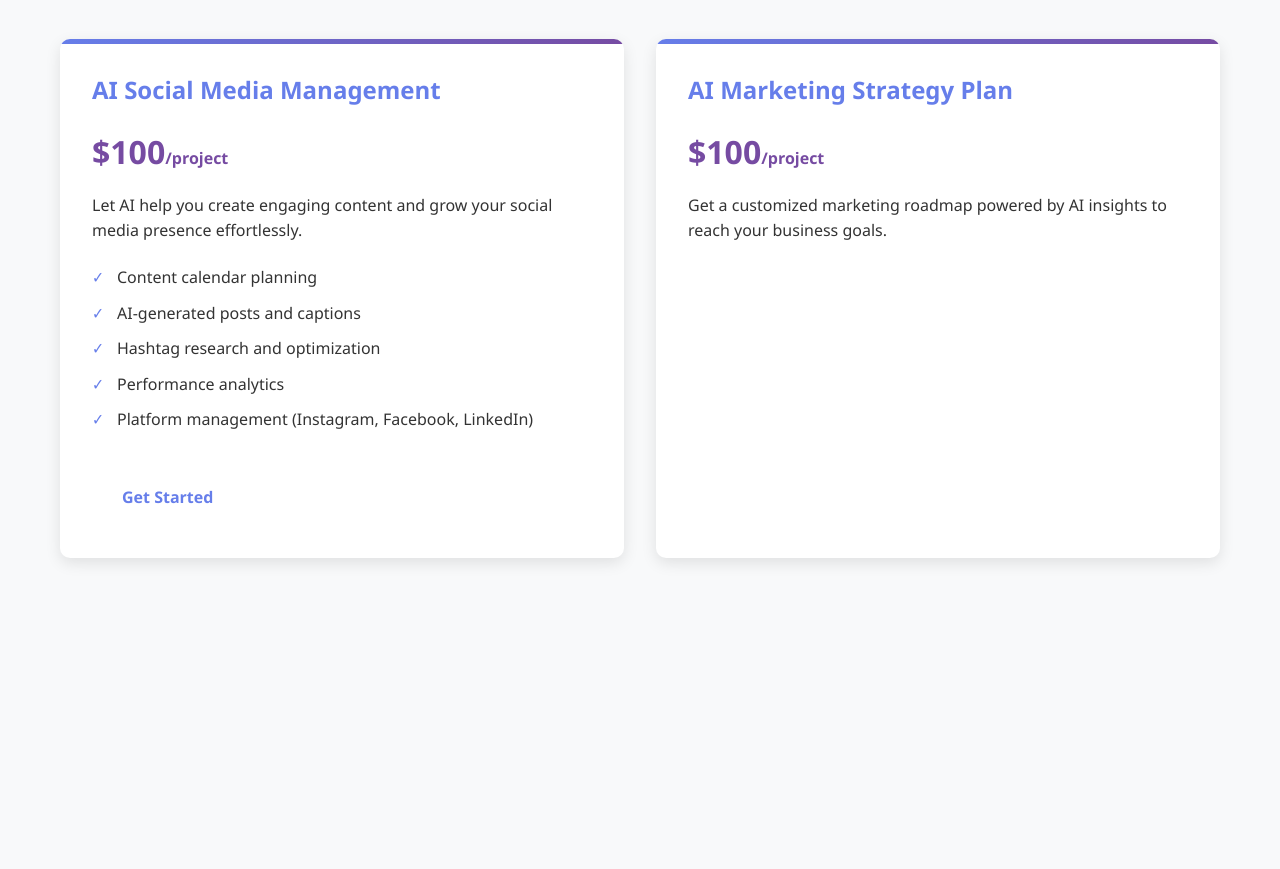
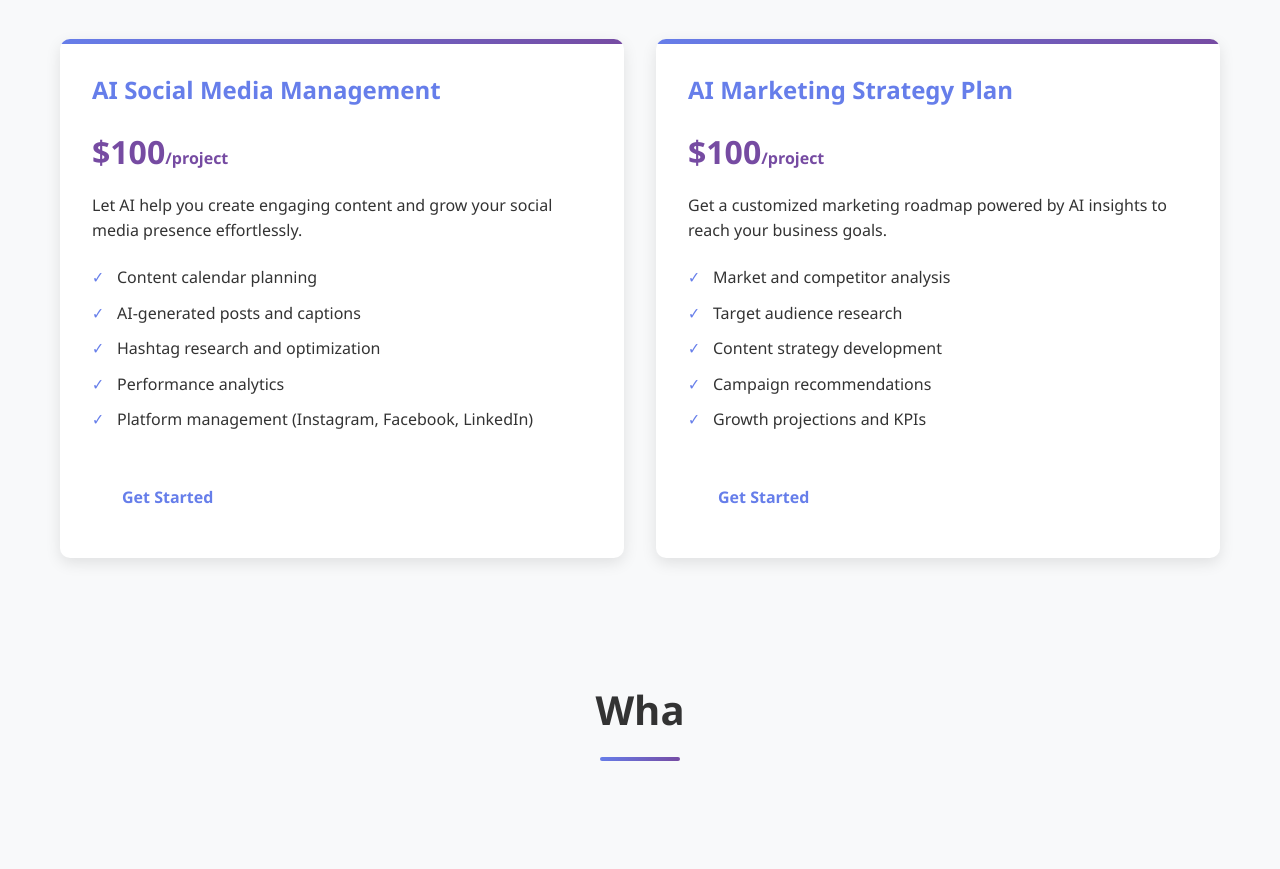
Before and after one commit to praveenaimarketinghub-ops/AI-Marketing-Hub, a plain HTML site: page index.html in a window 1280 px wide. Shown: the part 1170-2039 px from the top of the page. Before the commit the page ends 1788 px from the top, so only its background shows below. Drawn offline with Linux system fonts and the light colour scheme.

Commit message:
Update index.html

```diff
--- a/index.html
+++ b/index.html
@@ -6,7 +6,6 @@
     <title>AI Marketing Hub - Grow Your Business with AI</title>
     <meta name="description" content="AI Marketing Hub helps businesses grow with AI-powered marketing strategies, social media management, and automation tools.">
 
-    <!-- Structured Data for SEO -->
     <script type="application/ld+json">
     {
       "@context": "https://schema.org",
@@ -36,7 +35,6 @@
             scroll-behavior: smooth;
         }
 
-        /* Navigation */
         nav {
             background: linear-gradient(135deg, #667eea 0%, #764ba2 100%);
             padding: 1rem 0;
@@ -87,7 +85,6 @@
             border: none;
         }
 
-        /* Hero Section */
         .hero {
             background: linear-gradient(135deg, #667eea 0%, #764ba2 100%);
             color: white;
@@ -163,14 +160,12 @@
             box-shadow: 0 5px 15px rgba(0,0,0,0.2);
         }
 
-        /* Container */
         .container {
             max-width: 1200px;
             margin: 0 auto;
             padding: 0 20px;
         }
 
-        /* Sections */
         section {
             padding: 60px 20px;
         }
@@ -193,7 +188,6 @@
             border-radius: 2px;
         }
 
-        /* Newsletter Section */
         .newsletter-section {
             background: linear-gradient(135deg, #667eea 0%, #764ba2 100%);
             color: white;
@@ -234,7 +228,6 @@
             background: #f8f9fa;
         }
 
-        /* Testimonials */
         .testimonials-grid {
             display: grid;
             grid-template-columns: repeat(auto-fit, minmax(300px, 1fr));
@@ -271,7 +264,6 @@
             color: #667eea;
         }
 
-        /* FAQ Section */
         .faq-container {
             max-width: 800px;
             margin: 0 auto;
@@ -298,7 +290,6 @@
             line-height: 1.6;
         }
 
-        /* AdSense Placeholder */
         .adsense-placeholder {
             background: #e9ecef;
             border: 2px dashed #adb5bd;
@@ -309,7 +300,6 @@
             color: #6c757d;
         }
 
-        /* Services Grid */
         .services-grid {
             display: grid;
             grid-template-columns: repeat(auto-fit, minmax(300px, 1fr));
@@ -374,7 +364,6 @@
             left: 0;
         }
 
-        /* Blog Grid */
         .blog-grid {
             display: grid;
             grid-template-columns: repeat(auto-fit, minmax(300px, 1fr));
@@ -418,7 +407,6 @@
             display: block;
         }
 
-        /* Tools Table */
         .tools-table {
             width: 100%;
             background: white;
@@ -456,7 +444,6 @@
             font-size: 0.9rem;
         }
 
-        /* Contact Section */
         .contact-options {
             display: flex;
             gap: 2rem;
@@ -489,7 +476,6 @@
             margin-bottom: 1rem;
         }
 
-        /* WhatsApp Floating Button */
         .whatsapp-float {
             position: fixed;
             width: 60px;
@@ -515,7 +501,6 @@
             transform: scale(1.1);
         }
 
-        /* Footer */
         footer {
             background: #2c3e50;
             color: white;
@@ -537,7 +522,6 @@
             text-decoration: underline;
         }
 
-        /* Responsive */
         @media (max-width: 768px) {
             nav ul {
                 display: none;
@@ -614,7 +598,6 @@
             }
         }
 
-        /* Loading animation */
         .fade-in {
             animation: fadeIn 1s ease-in;
         }
@@ -624,7 +607,6 @@
             to { opacity: 1; transform: translateY(0); }
         }
 
-        /* Back to top button */
         .back-to-top {
             position: fixed;
             bottom: 100px;
@@ -657,7 +639,6 @@
     </style>
 </head>
 <body>
-    <!-- Navigation -->
     <nav>
         <div class="container">
             <div class="logo">AI Marketing Hub</div>
@@ -674,7 +655,6 @@
         </div>
     </nav>
 
-    <!-- Hero Section -->
     <section class="hero" id="home">
         <div class="hero-content">
             <h1 class="fade-in">Grow Your Business with AI Marketing Power</h1>
@@ -686,7 +666,6 @@
         </div>
     </section>
 
-    <!-- Newsletter Section -->
     <div class="container">
         <div class="newsletter-section fade-in">
             <h3>Get AI Marketing Tips Delivered to Your Inbox</h3>
@@ -699,14 +678,12 @@
         </div>
     </div>
 
-    <!-- AdSense Placeholder 1 -->
     <div class="container">
         <div class="adsense-placeholder">
             [Google AdSense Banner - 728x90 Leaderboard]
         </div>
     </div>
 
-    <!-- Services Section -->
     <section id="services">
         <div class="container">
             <h2 class="section-title">My Services</h2>
@@ -729,3 +706,19 @@
                     <h3>AI Marketing Strategy Plan</h3>
                     <div class="price">$100<span style="font-size: 1rem;">/project</span></div>
                     <p>Get a customized marketing roadmap powered by AI insights to reach your business goals.</p>
+                    <ul>
+                        <li>Market and competitor analysis</li>
+                        <li>Target audience research</li>
+                        <li>Content strategy development</li>
+                        <li>Campaign recommendations</li>
+                        <li>Growth projections and KPIs</li>
+                    </ul>
+                    <a href="#contact" class="btn btn-primary" style="margin-top: 1rem;">Get Started</a>
+                </div>
+            </div>
+        </div>
+    </section>
+
+    <section id="testimonials" style="background: #f8f9fa;">
+        <div class="container">
+            <h2 class="section-title">Wha
```
